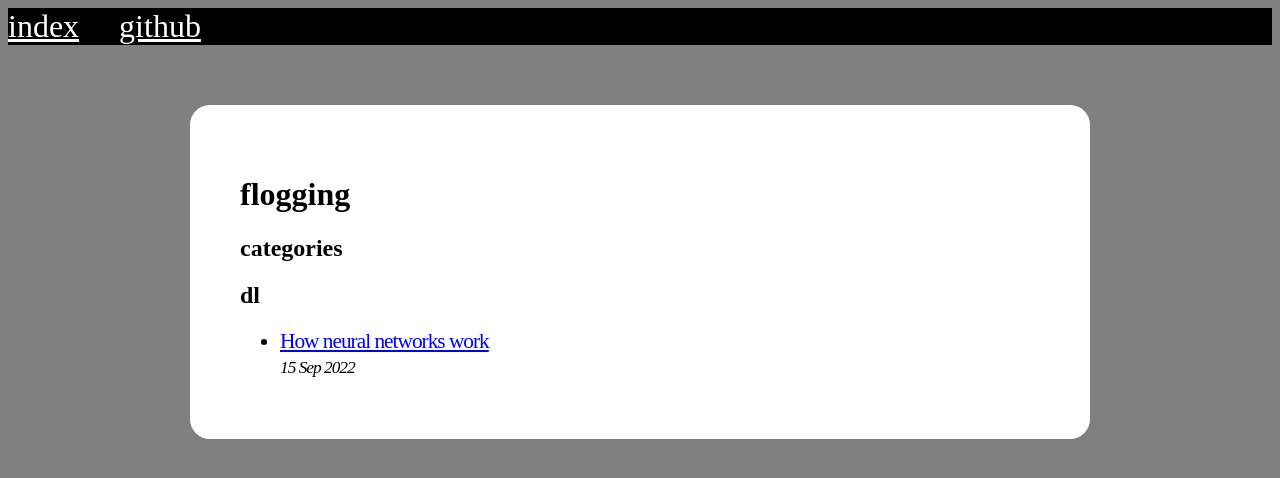
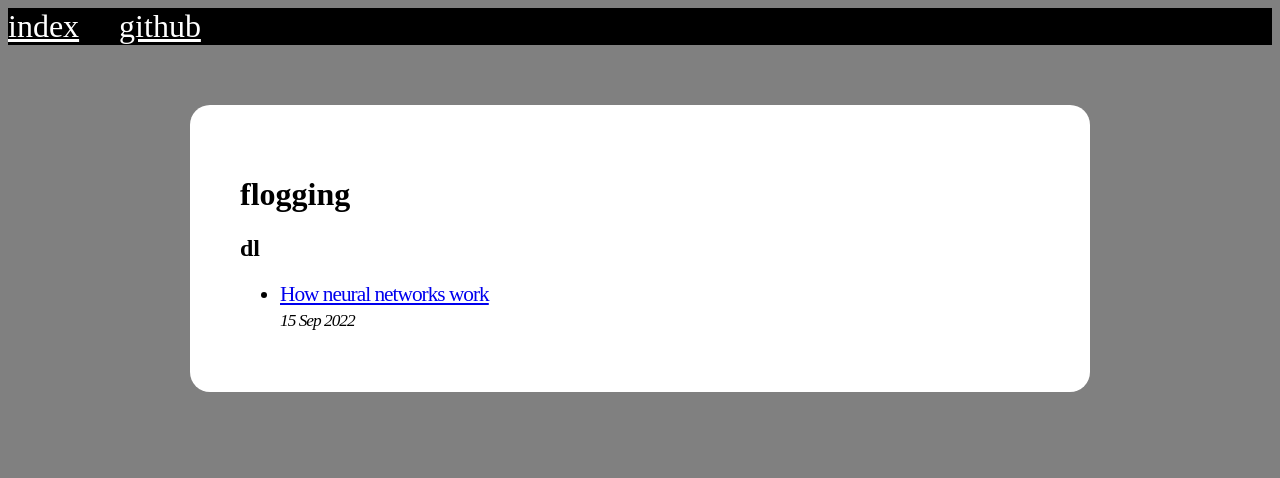
Before and after one commit to ktasha45/ktasha45.github.io, a Jekyll site: the page built from index.md, in a window 1280 px wide. Shown: the top 478 px of the page. Built offline with Jekyll 4.4.1, drawn with Linux system fonts in a browser that asks for light colours; some web fonts are replaced.

Commit message:
modify index.md

```diff
--- a/index.md
+++ b/index.md
@@ -4,9 +4,6 @@
 layout: index
 title: flogging
 ---
-
-## categories
-
 {% for tag in site.categories %}
   <h2>{{ tag[0] }}</h2>
   <ul>
```
